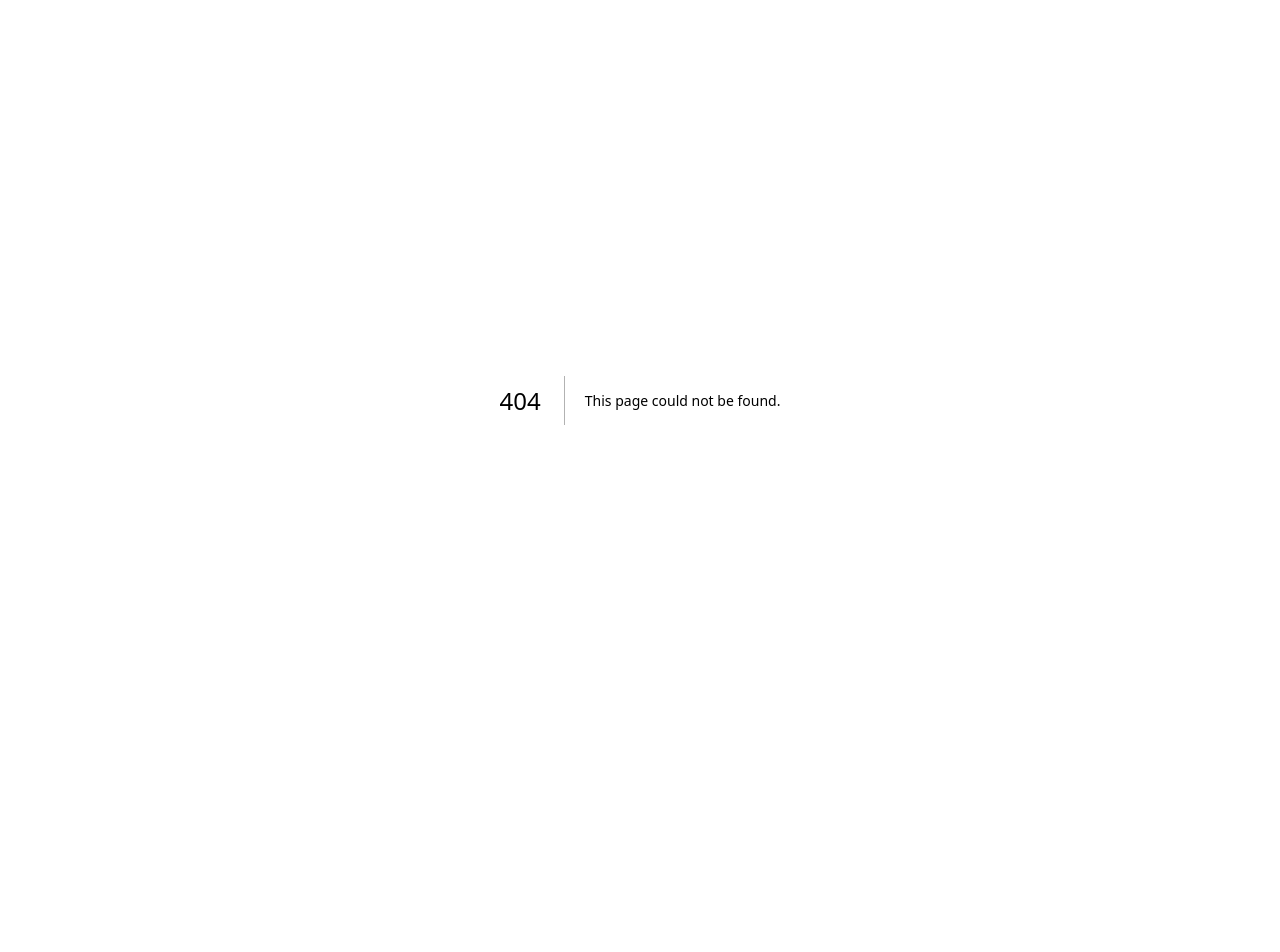
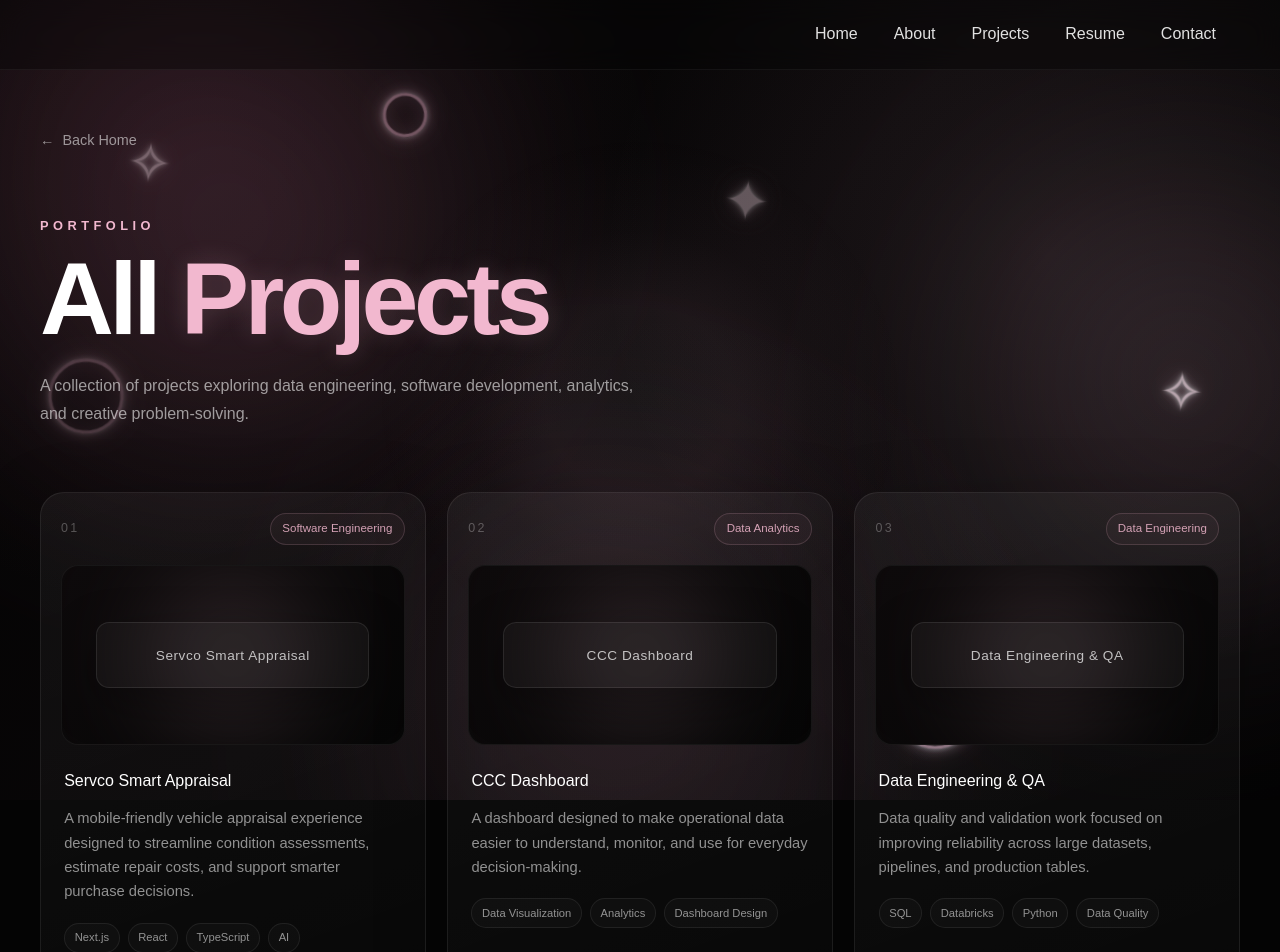
Before and after one commit to pelitaf/pelita-portfolio, a Next.js app: page /projects in a window 1280 px wide. Before the commit this address had no page. Shown: the top 952 px of the page. Before the commit the page ends 800 px from the top, so only its background shows below. Built offline with nearby package versions, Linux system fonts and the light colour scheme.

Commit message:
base projects set up

```diff
--- a/app/globals.css
+++ b/app/globals.css
@@ -1269,3 +1269,71 @@ button {
     animation: none;
   }
 }
+
+/* -------------------------------- */
+/* ALL PROJECTS PAGE                */
+/* -------------------------------- */
+
+.all-projects-page {
+  position: relative;
+  z-index: 2;
+
+  min-height: 100vh;
+
+  padding: 8rem 1.5rem 8rem;
+}
+
+.all-projects-page-container {
+  width: min(1200px, 100%);
+  margin: 0 auto;
+}
+
+.projects-back-link {
+  display: inline-flex;
+  align-items: center;
+
+  gap: 0.5rem;
+
+  margin-bottom: 4rem;
+
+  color: rgba(255, 255, 255, 0.55);
+
+  font-size: 0.9rem;
+  text-decoration: none;
+
+  transition:
+    color 0.3s ease,
+    gap 0.3s ease;
+}
+
+.projects-back-link:hover {
+  gap: 0.75rem;
+
+  color: var(--pink);
+}
+
+.all-projects-heading {
+  width: min(700px, 100%);
+
+  margin-bottom: 4rem;
+}
+
+.all-projects-heading .section-title {
+  font-size: clamp(3.5rem, 8vw, 7rem);
+}
+
+@media (max-width: 700px) {
+  .all-projects-page {
+    padding:
+      7rem 1rem
+      5rem;
+  }
+
+  .projects-back-link {
+    margin-bottom: 3rem;
+  }
+
+  .all-projects-heading {
+    margin-bottom: 2.5rem;
+  }
+}
--- /dev/null
+++ b/app/projects/page.tsx
@@ -0,0 +1,100 @@
+import Navbar from "../../components/Navbar";
+import NeonBackground from "../../components/NeonBackground";
+
+const projects = [
+  {
+    title: "Servco Smart Appraisal",
+    category: "Software Engineering",
+    description:
+      "A mobile-friendly vehicle appraisal experience designed to streamline condition assessments, estimate repair costs, and support smarter purchase decisions.",
+    technologies: ["Next.js", "React", "TypeScript", "AI"],
+  },
+  {
+    title: "CCC Dashboard",
+    category: "Data Analytics",
+    description:
+      "A dashboard designed to make operational data easier to understand, monitor, and use for everyday decision-making.",
+    technologies: ["Data Visualization", "Analytics", "Dashboard Design"],
+  },
+  {
+    title: "Data Engineering & QA",
+    category: "Data Engineering",
+    description:
+      "Data quality and validation work focused on improving reliability across large datasets, pipelines, and production tables.",
+    technologies: ["SQL", "Databricks", "Python", "Data Quality"],
+  },
+];
+
+export default function ProjectsPage() {
+  return (
+    <main className="home-page">
+      <NeonBackground />
+      <Navbar />
+
+      <section className="all-projects-page">
+        <div className="all-projects-page-container">
+          <a className="projects-back-link" href="/">
+            <span aria-hidden="true">←</span>
+            Back Home
+          </a>
+
+          <div className="all-projects-heading">
+            <p className="section-eyebrow">Portfolio</p>
+
+            <h1 className="section-title">
+              All <span>Projects</span>
+            </h1>
+
+            <p className="section-description">
+              A collection of projects exploring data engineering, software
+              development, analytics, and creative problem-solving.
+            </p>
+          </div>
+
+          <div className="projects-grid">
+            {projects.map((project, index) => (
+              <article className="project-card" key={project.title}>
+                <div className="project-card-top">
+                  <span className="project-number">
+                    {String(index + 1).padStart(2, "0")}
+                  </span>
+
+                  <span className="project-category">
+                    {project.category}
+                  </span>
+                </div>
+
+                <div className="project-preview">
+                  <div className="project-preview-glow" />
+
+                  <div className="project-preview-content">
+                    <span>{project.title}</span>
+                  </div>
+                </div>
+
+                <div className="project-content">
+                  <h2>{project.title}</h2>
+
+                  <p>{project.description}</p>
+
+                  <div className="project-technologies">
+                    {project.technologies.map((technology) => (
+                      <span key={technology}>{technology}</span>
+                    ))}
+                  </div>
+                </div>
+
+                <div className="project-card-footer">
+                  <button className="project-link" type="button">
+                    View Project
+                    <span aria-hidden="true">→</span>
+                  </button>
+                </div>
+              </article>
+            ))}
+          </div>
+        </div>
+      </section>
+    </main>
+  );
+}
```
